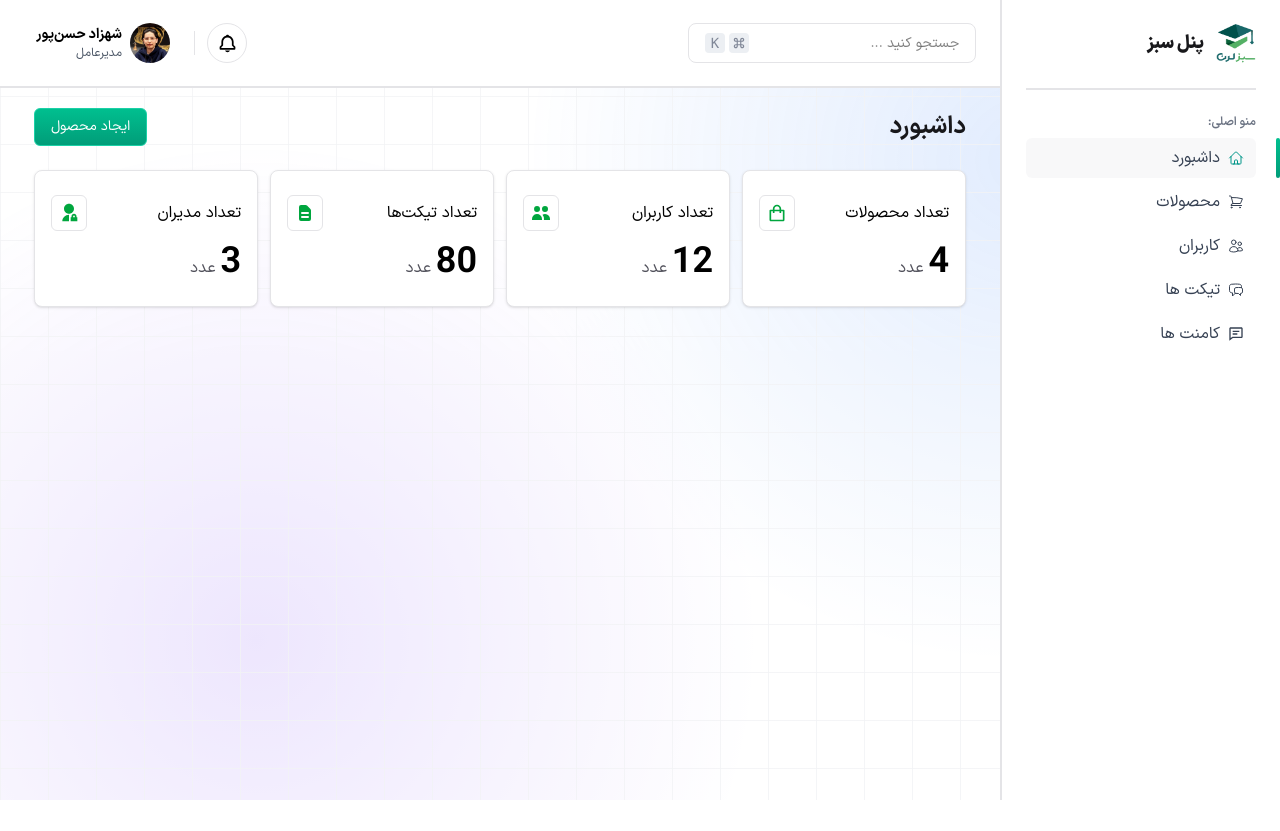
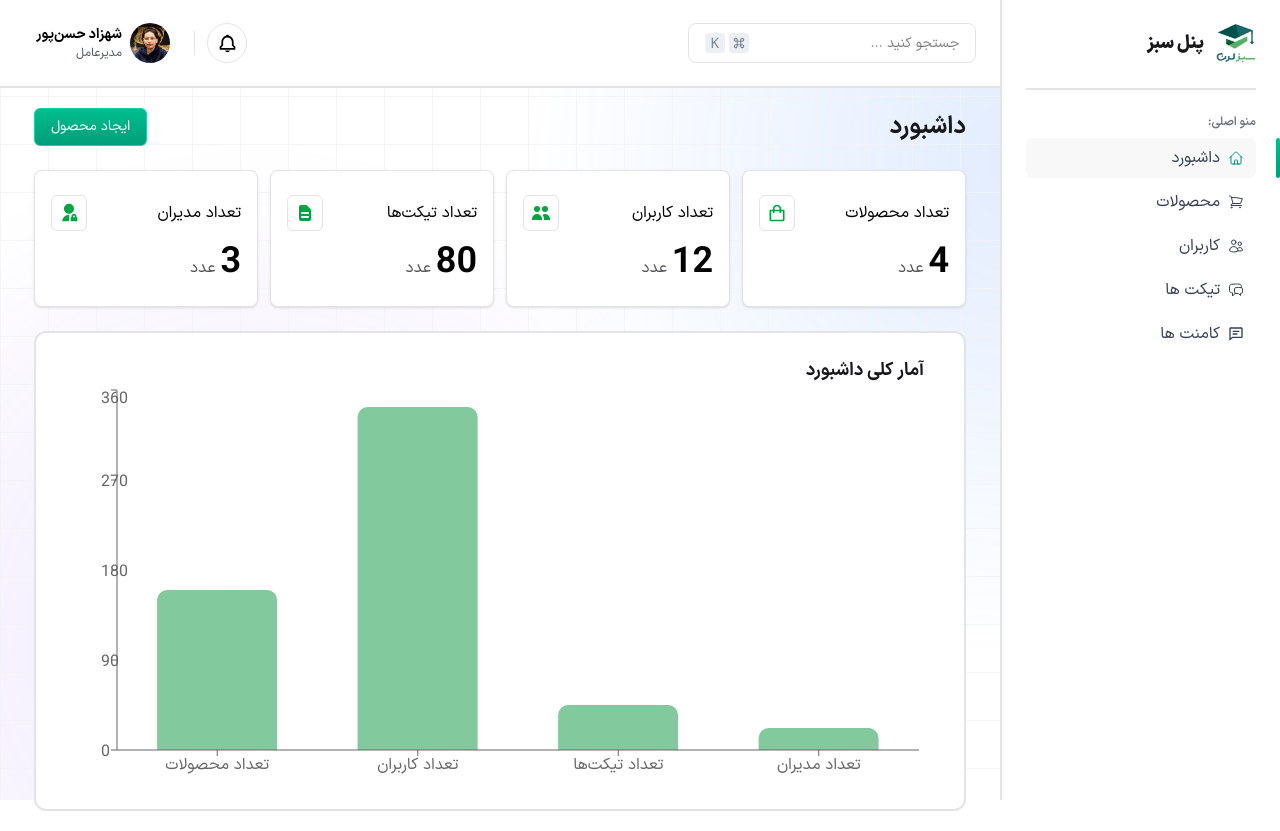
Before and after one commit to Shahzadhpr/Admin-Dashboard, a React (Vite) app: page / in a window 1280 px wide. Before the commit the page ends 800 px from the top, so only its background shows below. Built offline with nearby package versions, Linux system fonts and the light colour scheme.

Commit message:
feat: implement dashboard overview chart

```diff
--- /dev/null
+++ b/src/features/DetailsCharts/DetailsCharts.jsx
@@ -0,0 +1,43 @@
+import { Bar, BarChart, ResponsiveContainer, Tooltip, XAxis, YAxis } from "recharts"
+import { generateSummaries } from "../../utils/home";
+
+function DetailsCharts() {
+
+    const data = generateSummaries({
+        productsLength: 160,
+        usersLength: 343,
+        ticketsLength: 45,
+        adminsLength: 22,
+    });
+
+    return (
+      <div className="bg-white rounded-xl border-2 primary-border-color py-6 pr-10 pl-4">
+      <p className="font-IRANSansX text-zinc-900 font-bold text-lg">
+        آمار کلی داشبورد
+      </p>
+
+      <div className="w-full h-[400px]">
+        <ResponsiveContainer width="100%" height="100%">
+          <BarChart
+            data={data}
+            width={80}
+            height={40}
+            barCategoryGap="20%"
+          >
+            <Bar
+              dataKey="value"
+              fill="#82ca9d"
+              radius={[10, 10, 0, 0]}
+            />
+
+            <XAxis dataKey="title" />
+            <YAxis tickMargin={10}/>
+            <Tooltip />
+          </BarChart>
+        </ResponsiveContainer>
+      </div>
+    </div>
+    )
+}
+
+export default DetailsCharts
--- a/src/pages/Home/Home.jsx
+++ b/src/pages/Home/Home.jsx
@@ -1,7 +1,8 @@
 import { useState } from "react";
+import { useNavigate } from "react-router";
 import SectionTitle from "../../components/common/SectionTitle";
-import { useNavigate } from "react-router";
 import Summaries from "../../features/Summaries/Summaries";
+import DetailsCharts from "../../features/DetailsCharts/DetailsCharts";
 
 function Home() {
   const [isRedirecting, setIsRedirecting] = useState(false);
@@ -34,7 +35,7 @@ function Home() {
       <Summaries/>
 
       <div>
-        {/* <DetailsCharts/> */}
+        <DetailsCharts/>
         {/* <ProductsTable/> */}
         {/* <QuickOverview/> */}
       </div>
```
